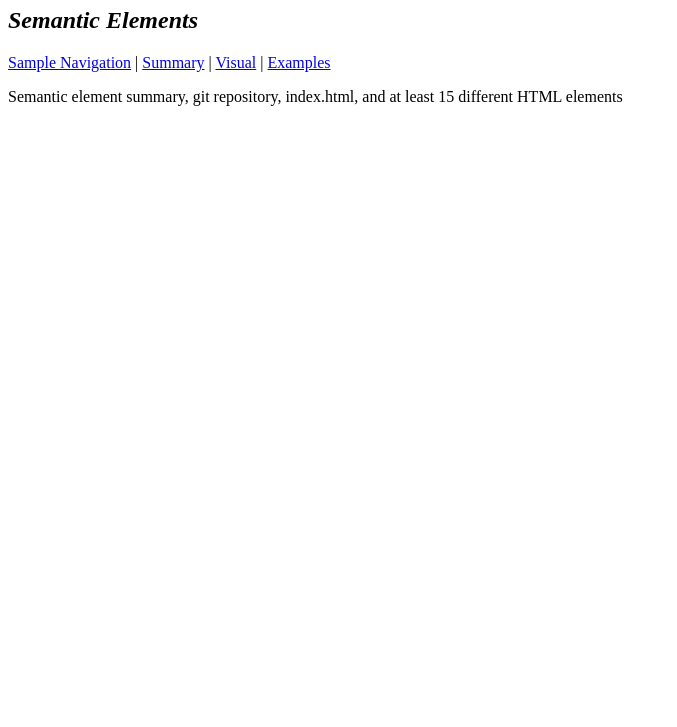
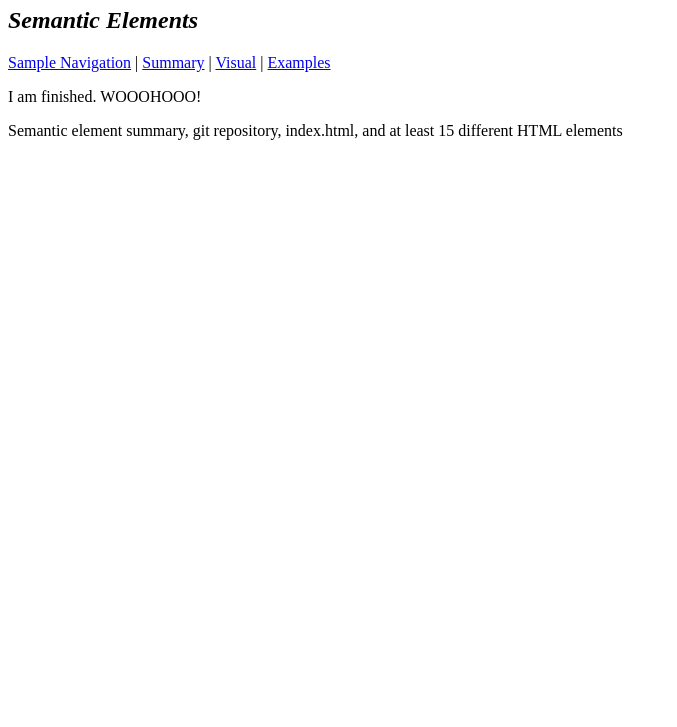
Before and after one commit to jlever02/New, a plain HTML site: page index.html in a window 1280 px wide. Shown: the part 73-800 px from the top of the page, without its empty margins (0-677 px from the left). Drawn offline with Linux system fonts and the light colour scheme.

Commit message:
updating page
This page is being updated with final commit message.

```diff
--- a/index.html
+++ b/index.html
@@ -18,7 +18,7 @@
   </nav>
 
 <footer>
-
+  <p>I am finished. WOOOHOOO!</p>
   <p>Semantic element summary, git repository, index.html, and at least 15 different HTML elements</p>
 </footer>
 
```
